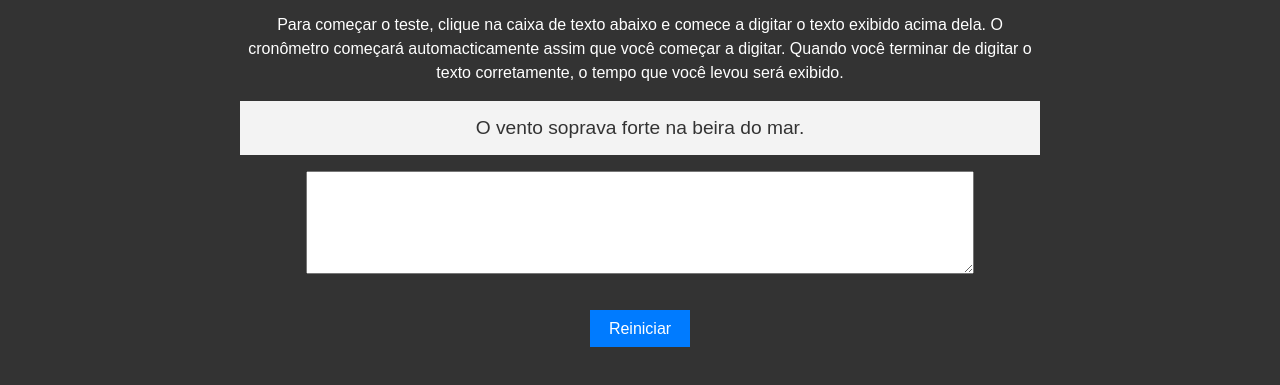
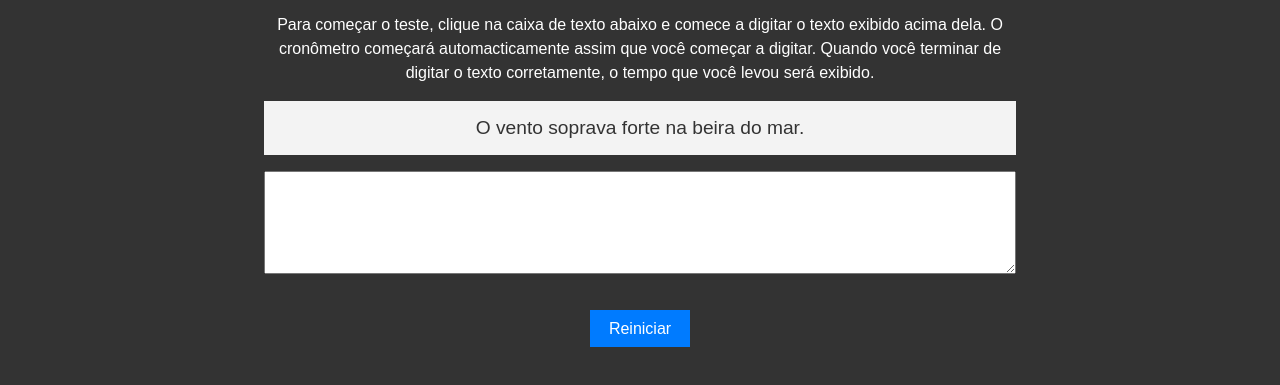
Before and after one commit to cristianmeelo/js-app-type-fast, a plain HTML site: page src/index.html in a window 1280 px wide. Shown: the part 85-470 px from the top of the page. Drawn offline with Linux system fonts and the light colour scheme.

Commit message:
:sparkles: feat: implemented styled border-box in css

```diff
--- a/src/styles.css
+++ b/src/styles.css
@@ -1,3 +1,7 @@
+* {
+	box-sizing: border-box;
+}
+
 body {
 	font-family: Arial;
 	max-width: 800px;
@@ -28,6 +32,7 @@ h1 {
 	width: 80%;
 	padding: 0.8rem;
 	margin-bottom: 1rem;
+	width: 100%;
 }
 
 #result {
```
